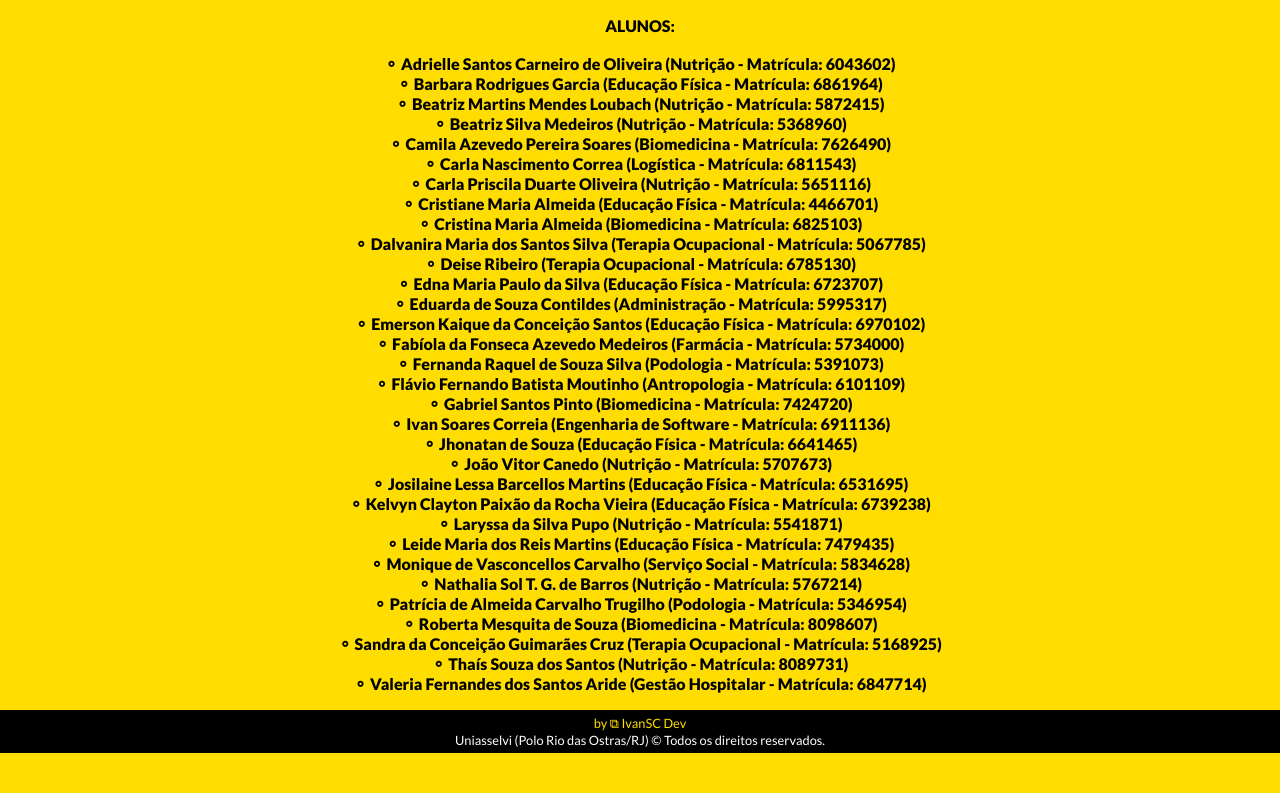
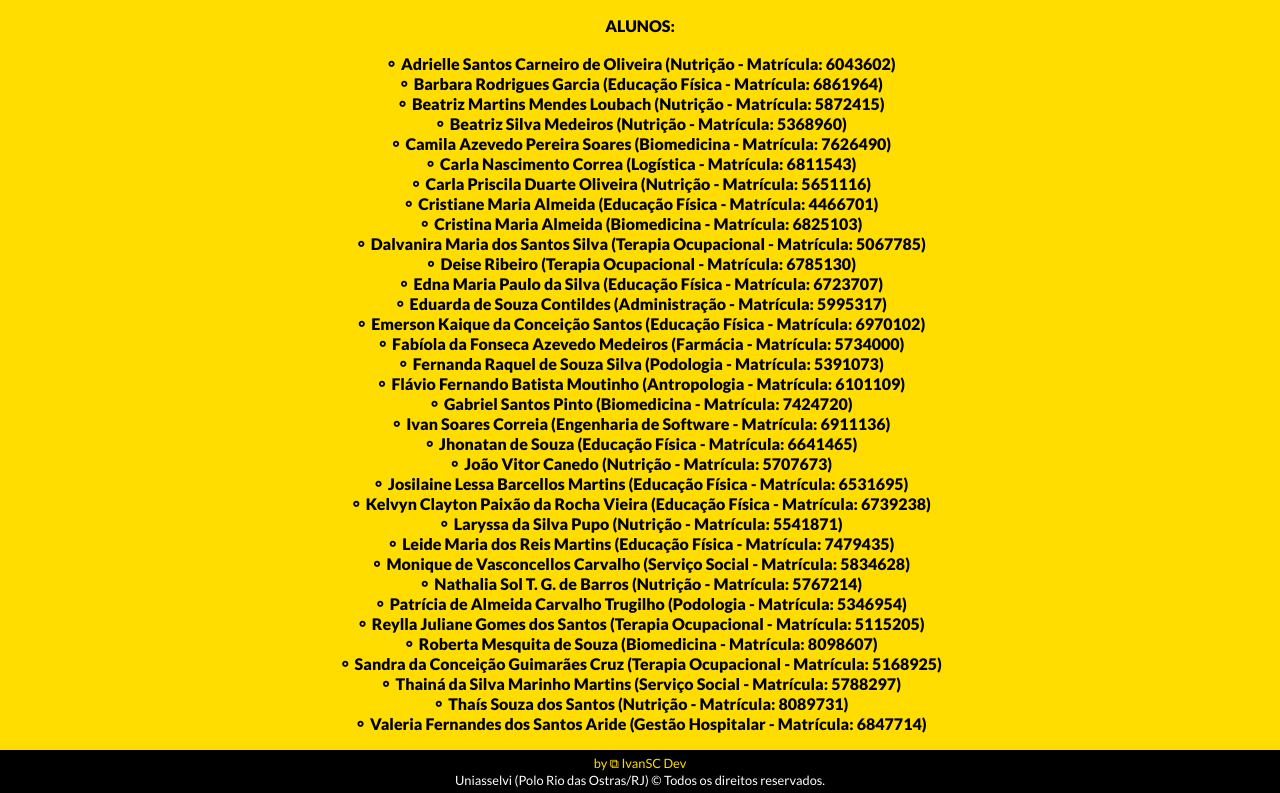
Before and after one commit to IvanSCDev/outreach-project-ns2024, a plain HTML site: page index.html in a window 1280 px wide. Shown: the part 1131-1924 px from the top of the page. Before the commit the page ends 1884 px from the top, so only its background shows below. Drawn offline with Linux system fonts and the light colour scheme.

Commit message:
Update index.html
New students.

```diff
--- a/index.html
+++ b/index.html
@@ -94,8 +94,10 @@
                     <li class="main__sectionThree-list-item fade-in">&#9900 Monique de Vasconcellos Carvalho (Serviço Social - Matrícula: 5834628)</li>
                     <li class="main__sectionThree-list-item fade-in">&#9900 Nathalia Sol T. G. de Barros (Nutrição - Matrícula: 5767214)</li>
                     <li class="main__sectionThree-list-item fade-in">&#9900 Patrícia de Almeida Carvalho Trugilho (Podologia - Matrícula: 5346954)</li>
+                    <li class="main__sectionThree-list-item fade-in">&#9900 Reylla Juliane Gomes dos Santos (Terapia Ocupacional - Matrícula: 5115205)</li>
                     <li class="main__sectionThree-list-item fade-in">&#9900 Roberta Mesquita de Souza (Biomedicina - Matrícula: 8098607)</li>
                     <li class="main__sectionThree-list-item fade-in">&#9900 Sandra da Conceição Guimarães Cruz (Terapia Ocupacional - Matrícula: 5168925)</li>
+                    <li class="main__sectionThree-list-item fade-in">&#9900 Thainá da Silva Marinho Martins (Serviço Social - Matrícula: 5788297)</li>
                     <li class="main__sectionThree-list-item fade-in">&#9900 Thaís Souza dos Santos (Nutrição - Matrícula: 8089731)</li>
                     <li class="main__sectionThree-list-item fade-in">&#9900 Valeria Fernandes dos Santos Aride (Gestão Hospitalar - Matrícula: 6847714)</li>
                 </ul>
```
